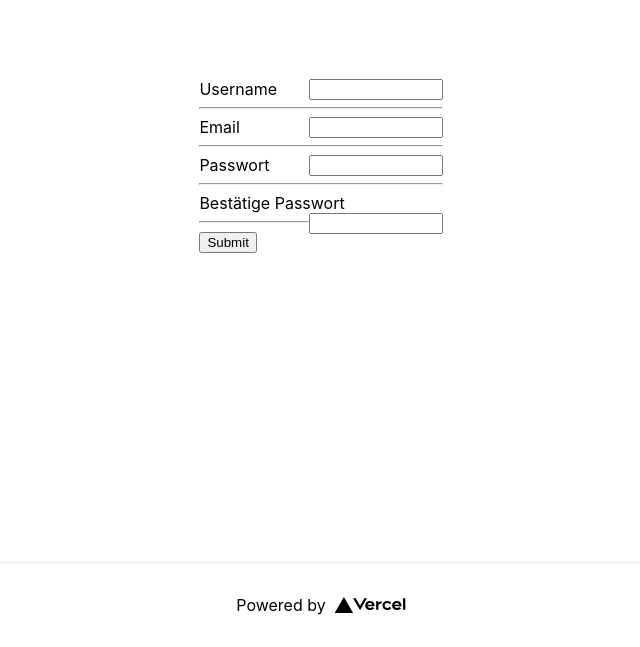
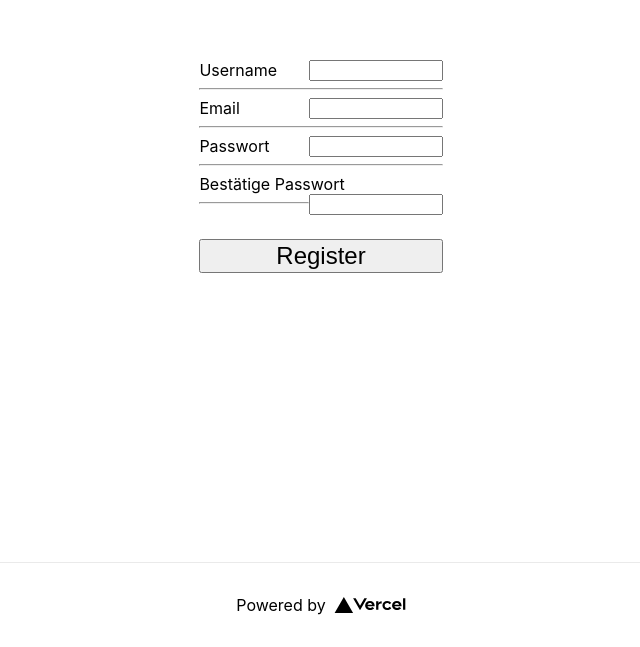
Before and after one commit to JS702/projectb_frontend, a Next.js app: page /register in a window 1280 px wide. Shown: the part 238-885 px from the top of the page, without its empty margins (319-959 px from the left). Built offline with nearby package versions, Linux system fonts and the light colour scheme.

Commit message:
mehr register style und passwort vergleich
schau mal ob die den bool "passwordsEqual" irgendwie noch beim Abschicken abfragen kannst, ich wusste spontan nicht wo das ist

```diff
--- a/pages/register.js
+++ b/pages/register.js
@@ -15,17 +15,25 @@ export default function Register() {
     console.log(response);
   };
 
+  //@Jon ich dachte ein bool wäre nützlich, damit wir beim abschicken überprüfen können, ob die Passwörter übereinstimmen, aber ich weiß nicht wo die Abfrage hinkommt
+  let passwordsEqual = false;
+
   function testPasswordEquality() {
-    console.log("Pw1: " + password1.value);
-    console.log("Pw2: " + password2.value);
-    if(password1.value !== password2.value) {
-      console.log("ungleiches Passwort");
-      //document.querySelector("#passwordOutput").innerHTML = "ungleiches Passwort";
-      document.querySelector("#password2Label").style.color = "red";
+    //console.log("Pw1: " + password1.value);
+    //console.log("Pw2: " + password2.value);
+    if(password2.value !== "") {
+      if(password1.value !== password2.value) {
+        document.querySelector("#password2Label").style.color = "red";
+        passwordsEqual = false;
+      } else {
+        document.querySelector("#password2Label").style.color = "green";
+        passwordsEqual = true;
+      }
     } else {
-      //document.querySelector("#passwordOutput").innerHTML = "";
       document.querySelector("#password2Label").style.color = "white";
+      passwordsEqual = false;
     }
+    //console.log(passwordsEqual)
   }
 
   return (
@@ -87,6 +95,7 @@ export default function Register() {
                 <label>Passwort</label>
                 <input id="password1"
                 className={styles.input}
+                onInput={testPasswordEquality}
                   type={"password"}
                   ref={input => (this.password1 = input)}
                   {...register("password", {
@@ -131,7 +140,7 @@ export default function Register() {
 
               <hr></hr>
 
-              <button type="submit">Submit</button>
+              <button id="buttonRegister" type="submit">Register</button>
             </form>
           </div>
         </div>
--- a/styles/globals.css
+++ b/styles/globals.css
@@ -26,9 +26,9 @@ a {
 }
 
 #buttonRegister {
-  float: right;
+  margin-top: 1em;
   font-size: 150%;
-  margin-right: 38%;
+  width: 100%;
 }
 
 #passwordOutput {
```
